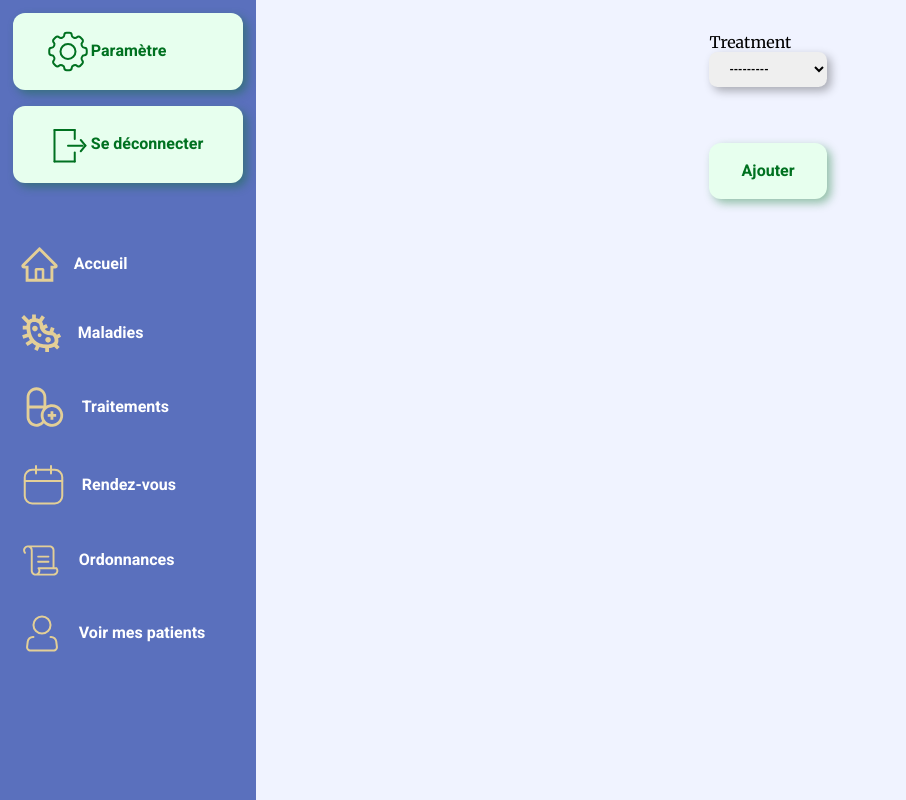
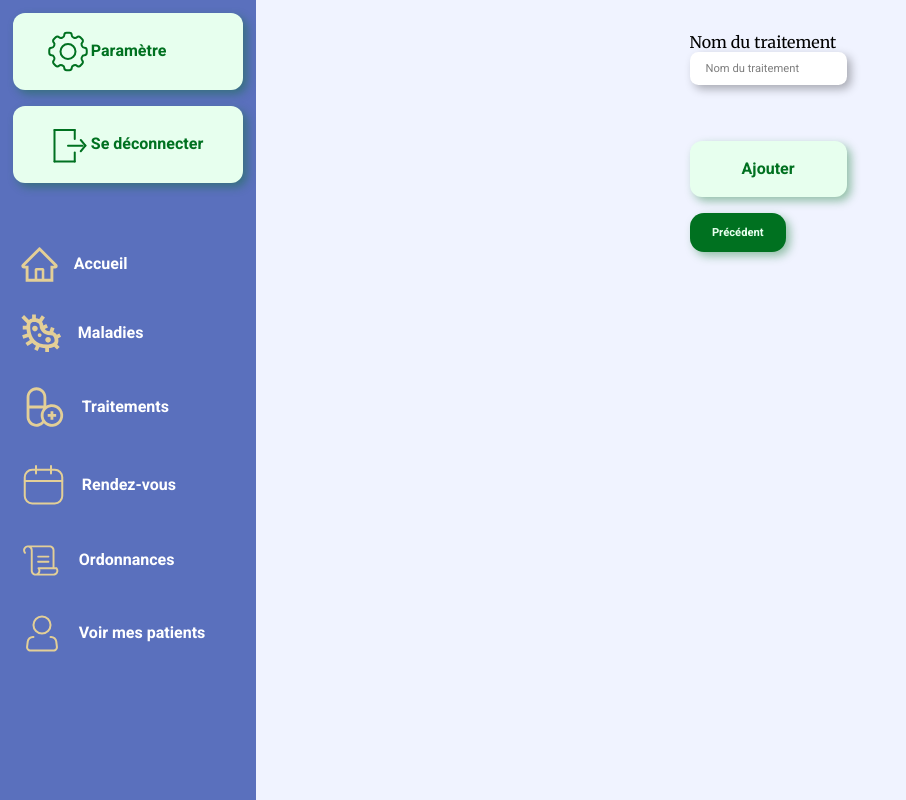
Before and after one commit to Redshark61/mon-carnet-de-sante, a Django app: page /home/treatment/add in a window 1280 px wide. Shown: the whole page, without its empty margins (0-906 px from the left). Run offline with Django 4.2, Linux system fonts and the light colour scheme; the visitor is signed in with stand-in values (Sample User, id 1); data that the repository does not hold is empty.

Commit message:
added the possibily to create new treatment

```diff
--- a/health_book/home/templates/home/add_treatment.html
+++ b/health_book/home/templates/home/add_treatment.html
@@ -7,6 +7,14 @@
 
 <form action="" method="post">
   {% csrf_token %}
+
+  {% if perms.login_signup.can_use_medical_stuff %}
+  <div class="form__group">
+    <label for="name">Nom du traitement</label>
+    <input type="text" class="form__control" id="name" name="treatment" placeholder="Nom du traitement">
+  </div>
+  {% else %}
+
 
   {% for field in form %}
   <div class="form__group">
@@ -19,7 +27,11 @@
     {{ field}}
   </div>
   {% endfor %}
+  {% endif %}
 
-  <button type="submit" class="btn btn--light-green mt-5">Ajouter</button>
+  <div class="flex flex--col btn-group">
+    <button type="submit" class="btn btn--light-green mt-5">Ajouter</button>
+    <a href="{% url 'home:treatments' %}" class="btn btn--dark-green btn--small">Précédent</a>
+  </div>
 </form>
 {% endblock content %}
--- a/health_book/home/views/addTreatment.py
+++ b/health_book/home/views/addTreatment.py
@@ -1,6 +1,7 @@
 from django.views import View
 from django.shortcuts import render, redirect
 from home import forms
+from login_signup.models.treatment import Treatment
 
 
 class AddTreatment(View):
@@ -14,8 +15,15 @@ class AddTreatment(View):
 
     def post(self, request):
         form = self.form(request.POST)
-        if form.is_valid():
-            treatment = form.cleaned_data['treatment']
-            self.request.user.treatments.add(treatment)
+        hasPerm = request.user.has_perm('login_signup.can_use_medical_stuff')
+
+        if form.is_valid() or (hasPerm and request.POST.get('treatment', False)):
+
+            if hasPerm:
+                treatment = request.POST.get('treatment')
+                Treatment.objects.create(name=treatment)
+            else:
+                treatment = form.cleaned_data['treatment']
+                self.request.user.treatments.add(treatment)
             return redirect('home:treatments')
         return render(request, self.template_name, {'form': form})
--- a/health_book/home/views/diseaseView.py
+++ b/health_book/home/views/diseaseView.py
@@ -5,6 +5,10 @@ from login_signup.models.diseases import Diseases
 
 
 class DiseasesView(ListView):
+    """
+    Display the diseases for the current user
+    """
+
     model = UserDisease
     template_name = 'home/diseases.html'
 
--- a/health_book/home/views/treatmentView.py
+++ b/health_book/home/views/treatmentView.py
@@ -20,4 +20,5 @@ class TreatmentsView(ListView):
     def get_context_data(self, **kwargs):
         context = super().get_context_data(**kwargs)
         context['prescriptions'] = Prescription.objects.filter(user=self.request.user)
+        context['treatments'] = Treatment.objects.all()
         return context
--- a/health_book/static/style/layout/_grid.scss
+++ b/health_book/static/style/layout/_grid.scss
@@ -21,3 +21,8 @@ main.grid__7 {
 	grid-auto-rows: minmax(100px, auto);
 	gap: 1rem;
 }
+
+.grid__element {
+	// Make the span on column fit the width of the element
+	grid-column: span 2;
+}
--- a/health_book/static/style/main.css
+++ b/health_book/static/style/main.css
@@ -328,6 +328,10 @@ form {
       grid-template-columns: repeat(10, 1fr);
   grid-auto-rows: minmax(100px, auto);
   gap: 1rem;
+}
+
+.grid__element {
+  grid-column: span 2;
 }
 
 .btn {
```
Also changed, not shown: health_book/home/templates/home/add_disease.html (+6 -1 lines), health_book/home/templates/home/diseases.html (+4 -11 lines), health_book/home/templates/home/treatments.html (+16 -1 lines), 1 other file.
